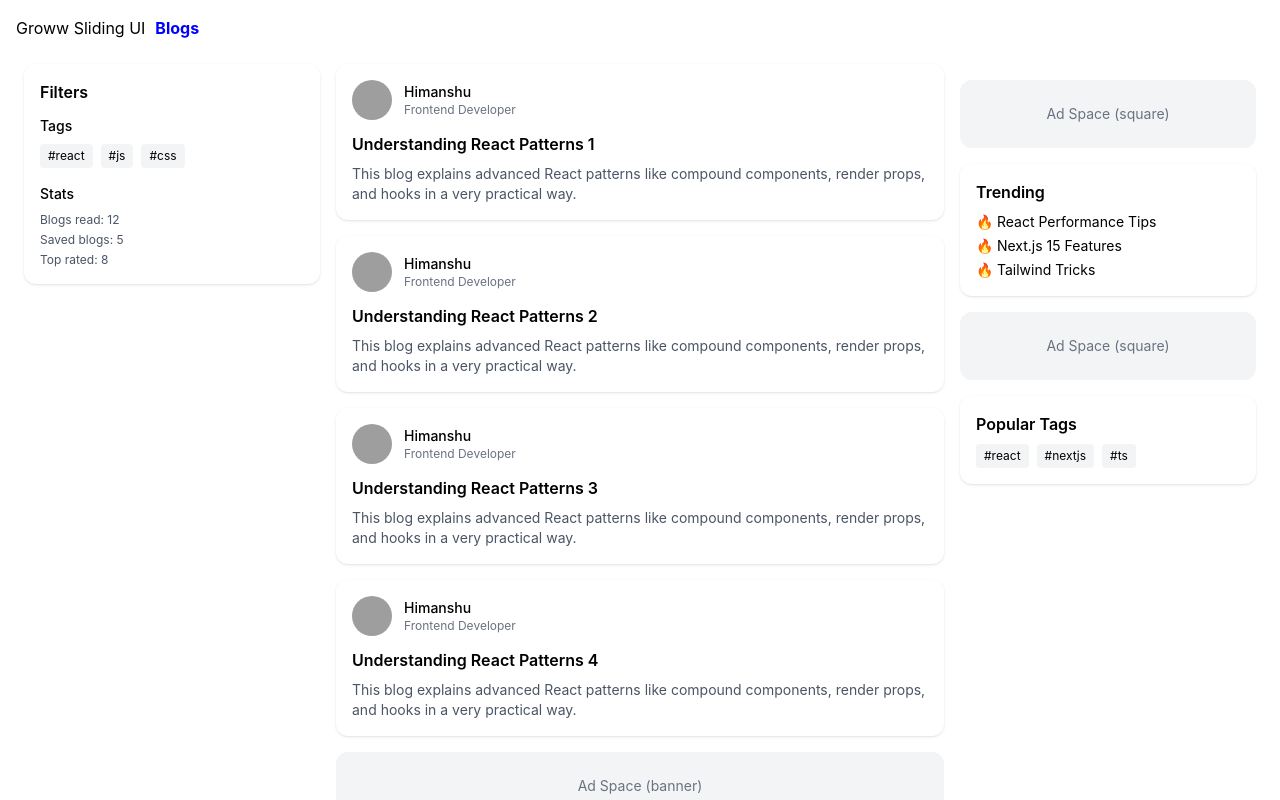
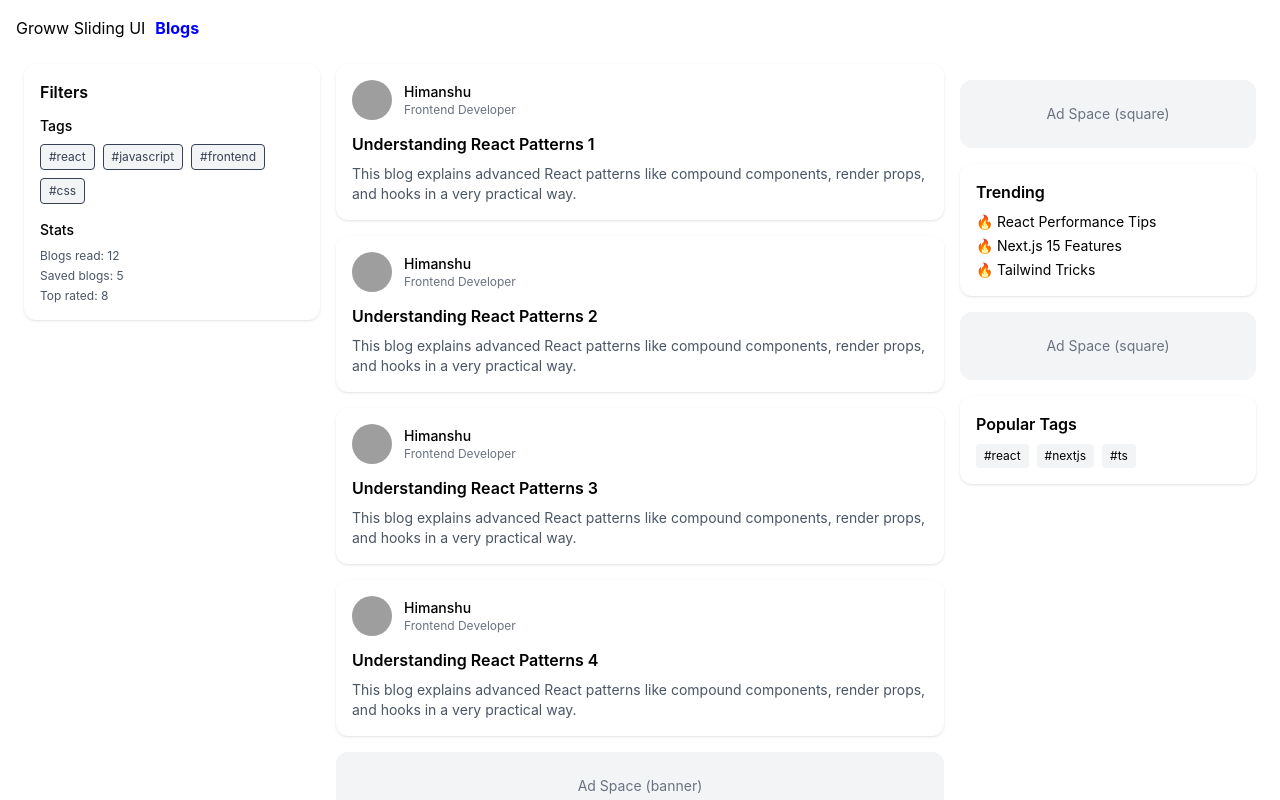
Before and after one commit to himanshukr02122/lets-do-practical, a Next.js app: page / in a window 1280 px wide. Shown: the top 800 px of the page. Built offline with nearby package versions, Linux system fonts and the light colour scheme; grey boxes are pictures that could not be loaded.

Commit message:
testing React.memo and useCallback

```diff
--- a/src/app/components/blogs/BlogFeed.tsx
+++ b/src/app/components/blogs/BlogFeed.tsx
@@ -3,14 +3,23 @@ import { Blog } from "@/app/types/blog";
 import BlogCard from "./BlogCard";
 import AdCard from "./ads/AdCard";
 
-export default function BlogFeed() {
+export default function BlogFeed({
+  selectedTags,
+}: {
+  selectedTags: string[];
+}) {
+  const filteredBlogs =
+    selectedTags.length === 0
+      ? blogs
+      : blogs.filter((blog: Blog) =>
+          selectedTags.some((tag) => blog.tags.includes(tag))
+        );
+
   return (
     <div className="space-y-4">
-      {blogs.map((blog: Blog, index: number) => (
+      {filteredBlogs.map((blog: Blog, index: number) => (
         <div key={blog.id}>
           <BlogCard blog={blog} />
-
-          {/* In-feed Ad */}
           {(index + 1) % 4 === 0 && <AdCard type="banner" />}
         </div>
       ))}
--- a/src/app/components/blogs/filters/FilterSidebar.tsx
+++ b/src/app/components/blogs/filters/FilterSidebar.tsx
@@ -1,19 +1,38 @@
-export default function FilterSidebar() {
+export default function FilterSidebar({
+  selectedTags,
+  toggleTag,
+}: {
+  selectedTags: string[];
+  toggleTag: (tag: string) => void;
+}) {
+  const allTags = ["react", "javascript", "frontend", "css"];
+
   return (
     <div className="bg-white rounded-xl p-4 shadow-sm sticky top-16">
       <h2 className="font-semibold mb-3">Filters</h2>
 
       <div className="mb-4">
         <p className="text-sm font-medium mb-2">Tags</p>
+
         <div className="flex flex-wrap gap-2">
-          {["react", "js", "css"].map((tag) => (
-            <span
-              key={tag}
-              className="px-2 py-1 bg-gray-100 rounded text-xs"
-            >
-              #{tag}
-            </span>
-          ))}
+          {allTags.map((tag) => {
+            const isActive = selectedTags.includes(tag);
+
+            return (
+              <button
+                key={tag}
+                onClick={() => toggleTag(tag)}
+                className={`px-2 py-1 rounded text-xs border transition
+                  ${
+                    isActive
+                      ? "bg-blue-600 text-white border-blue-600"
+                      : "bg-gray-100 text-gray-700"
+                  }`}
+              >
+                #{tag}
+              </button>
+            );
+          })}
         </div>
       </div>
 
--- a/src/app/data/dummyBlogs.ts
+++ b/src/app/data/dummyBlogs.ts
@@ -1,6 +1,11 @@
 import { Blog } from "../types/blog";
 
-export const blogs: Blog[] = Array.from({ length: 12 }).map((_, i) => ({
+const tagPool = ["react", "javascript", "frontend", "css", "nextjs"];
+
+export const blogs: Blog[] = Array.from({ length: 12 }).map((_, i) => {
+    const randomTags = tagPool.sort(() => 0.5 - Math.random()).slice(0, 2);
+
+    return {
         id: `${i}`,
         title: `Understanding React Patterns ${i + 1}`,
         summary:
@@ -10,7 +15,8 @@ export const blogs: Blog[] = Array.from({ length: 12 }).map((_, i) => ({
             avatar: "https://i.pravatar.cc/150?img=" + (i + 1),
             headline: "Frontend Developer",
         },
-    tags: ["react", "javascript", "frontend"],
+        tags: randomTags,
         likes: Math.floor(Math.random() * 100),
         isSaved: false,
-}));
+    };
+});
--- a/src/app/page.tsx
+++ b/src/app/page.tsx
@@ -1,8 +1,29 @@
+"use client"
+
+import { useCallback, useState } from "react";
 import BlogFeed from "./components/blogs/BlogFeed";
 import FilterSidebar from "./components/blogs/filters/FilterSidebar";
 import RightSidebar from "./components/blogs/sidebar/RightSidebar";
 
 export default function Home() {
+  const [selectedTags, setSelectedTags] = useState<string[]>([]);
+
+  const toggleTag = useCallback((tag: string) => {
+    setSelectedTags((prev) =>
+      prev.includes(tag)
+        ? prev.filter((t) => t !== tag)
+        : [...prev, tag]
+    );
+  }, []);
+
+  // const toggleTag = (tag: string) => {
+  //   setSelectedTags((prev) =>
+  //     prev.includes(tag)
+  //       ? prev.filter((t) => t !== tag)
+  //       : [...prev, tag]
+  //   );
+  // };
+
   return (
     <section
       className="w-full max-w-7xl mx-auto px-3 sm:px-4 lg:px-6 py-4"
@@ -12,7 +33,10 @@ export default function Home() {
 
         {/* Filters (top on mobile) */}
         <div className="lg:hidden">
-          <FilterSidebar />
+          <FilterSidebar
+            selectedTags={selectedTags}
+            toggleTag={toggleTag}
+          />
         </div>
 
         {/* Main Grid */}
@@ -20,17 +44,23 @@ export default function Home() {
 
           {/* Left Sidebar */}
           <div className="hidden lg:block lg:col-span-3">
-            <FilterSidebar />
+            <FilterSidebar
+              selectedTags={selectedTags}
+              toggleTag={toggleTag}
+            />
           </div>
 
           {/* Blog Feed */}
           <div className="lg:col-span-6">
-            <BlogFeed />
+            <BlogFeed selectedTags={selectedTags} />
           </div>
 
           {/* Right Sidebar */}
           <div className="hidden lg:block lg:col-span-3">
-            <RightSidebar />
+            <RightSidebar
+              // selectedTags={selectedTags}
+              toggleTag={toggleTag}
+            />
           </div>
         </div>
       </div>
```
Also changed, not shown: src/app/components/blogs/sidebar/RightSidebar.tsx (+11 -2 lines). Lines whose indentation alone changed are shown as unchanged.
